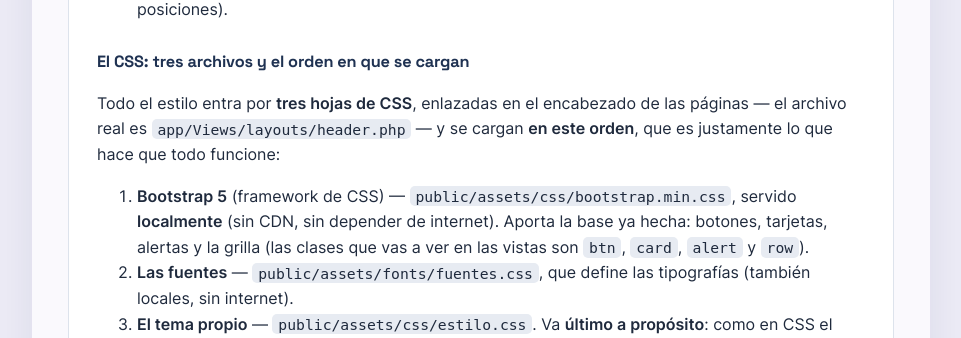
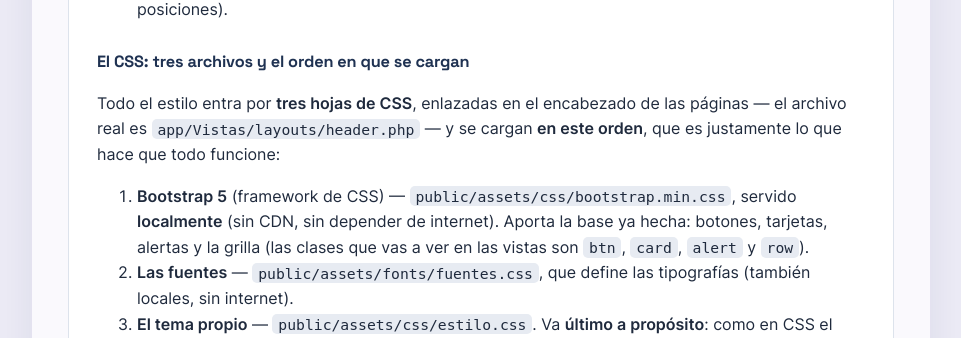
Before and after one commit to ra3gar/tarea_crud_php, a PHP site: page /docs/guia-lectura.html in a window 1280 px wide. Shown: the part 1744-2082 px from the top of the page, without its empty margins (159-1120 px from the left). Run offline with PHP 8.4, Linux system fonts and the light colour scheme.

Commit message:
docs: actualizar rutas en guías y comentarios a la estructura MVC clásica
Las guías HTML, los Markdown de docs/ y los comentarios de cabecera en
controladores, servicios y routes/web.php aún referenciaban la estructura
anterior (app/Controllers/, app/Models/, app/Views/, app/Modules/).
Se actualizan a las carpetas reales: Controladores/, Modelos/, Vistas/,
Servicios/.

```diff
--- a/docs/guia-lectura.html
+++ b/docs/guia-lectura.html
@@ -158,7 +158,7 @@
 
   <h3>El CSS: tres archivos y el orden en que se cargan</h3>
   <p>Todo el estilo entra por <strong>tres hojas de CSS</strong>, enlazadas en el encabezado de
-     las páginas — el archivo real es <code class="inline">app/Views/layouts/header.php</code> — y
+     las páginas — el archivo real es <code class="inline">app/Vistas/layouts/header.php</code> — y
      se cargan <strong>en este orden</strong>, que es justamente lo que hace que todo funcione:</p>
   <ol>
     <li><strong>Bootstrap 5</strong> (framework de CSS) — <code class="inline">public/assets/css/bootstrap.min.css</code>, servido <strong>localmente</strong> (sin CDN, sin depender de internet). Aporta la base ya hecha: botones, tarjetas, alertas y la grilla (las clases que vas a ver en las vistas son <code class="inline">btn</code>, <code class="inline">card</code>, <code class="inline">alert</code> y <code class="inline">row</code>).</li>
@@ -261,7 +261,7 @@
     <path d="M677,158 l5,5 10,-11" fill="none" stroke="#157f52" stroke-width="2.4" stroke-linecap="round" stroke-linejoin="round"/>
   </svg>
   <p>Dónde se usa: la función <code class="inline">db()</code> de <code class="inline">app/funciones.php</code> abre la conexión; todos los
-     métodos en <code class="inline">app/Models/</code> usan PDO para hacer sus consultas.</p>
+     métodos en <code class="inline">app/Modelos/</code> usan PDO para hacer sus consultas.</p>
 
   <h3>La API de contraseñas: guardar sin ver</h3>
   <p>Guardar una contraseña en texto plano en la base de datos es peligroso: si alguien accede a
@@ -275,7 +275,7 @@
         lo que escribió contra la huella guardada. No "descifra" nada: vuelve a calcular la huella
         de lo escrito y comprueba si coincide. Si sí → acceso; si no → rechaza.</li>
   </ul>
-  <p>Dónde se usa: <code class="inline">app/Controllers/AuthController.php</code> al registrar
+  <p>Dónde se usa: <code class="inline">app/Controladores/AuthController.php</code> al registrar
      (hash) y al hacer login (verify). La respuesta de seguridad de recuperación de contraseña
      se guarda con el mismo mecanismo.</p>
 
@@ -324,7 +324,7 @@
         usarla.</li>
   </ul>
   <p>Dónde se usa: <code class="inline">proteger_sesion()</code>, en <code class="inline">app/funciones.php</code>,
-     revisa la sesión en cada petición protegida; <code class="inline">app/Controllers/AuthController.php</code> la crea
+     revisa la sesión en cada petición protegida; <code class="inline">app/Controladores/AuthController.php</code> la crea
      al entrar (regenerando el id, para evitar fijación de sesión) y la destruye al salir.</p>
 </section>
 
@@ -421,7 +421,7 @@
   <p>Son tres archivos sueltos en la raíz de <code class="inline">app/</code>. No hay clase base ni
      carpeta <code class="inline">Core/</code>: cada pieza es lo más simple que resuelve su problema.</p>
   <ul>
-    <li><code class="inline">app/autoload.php</code> — registra el autoloader con una sola regla: el namespace <code class="inline">App\</code> corresponde a la carpeta <code class="inline">app/</code>, así que <code class="inline">App\Models\Producto</code> se busca en <code class="inline">app/Models/Producto.php</code>. Sin Composer y sin configuración.</li>
+    <li><code class="inline">app/autoload.php</code> — registra el autoloader con una sola regla: el namespace <code class="inline">App\</code> corresponde a la carpeta <code class="inline">app/</code>, así que <code class="inline">App\Modelos\Producto</code> se busca en <code class="inline">app/Modelos/Producto.php</code>. Sin Composer y sin configuración.</li>
     <li><code class="inline">app/Router.php</code> — la única clase del núcleo, porque es la única pieza que necesita <strong>guardar estado</strong>: la tabla de rutas. <code class="inline">agregar()</code> la llena y <code class="inline">despachar()</code> la consulta, compara la dirección pedida pedazo por pedazo, aplica el permiso declarado y recién entonces instancia el controlador.</li>
     <li><code class="inline">app/funciones.php</code> — doce funciones sueltas que usa todo el proyecto, en cuatro grupos:
       <ul>
@@ -441,7 +441,7 @@
     <span class="note-t">Por qué <code class="inline">vista()</code> tiene un parámetro con guiones bajos</span>
     <p>La firma real es <code class="inline">vista(string $__viewPath, array $datos = [])</code>, y por
        dentro hace dos cosas: <code class="inline">extract($datos)</code> y después
-       <code class="inline">require __DIR__ . '/Views/' . $__viewPath . '.php'</code>.</p>
+       <code class="inline">require dirname(__DIR__) . '/Vistas/' . strtolower($__viewPath) . '.php'</code>.</p>
     <p><code class="inline">extract()</code> convierte las claves del arreglo en variables: si le pasás
        <code class="inline">['productos' =&gt; [...]]</code>, dentro de la vista existe
        <code class="inline">$productos</code>. Eso es justamente lo que hace útil a la función, pero
@@ -450,26 +450,26 @@
        pasaba <code class="inline">['nombre' =&gt; '', ...]</code> para precargar el formulario. El
        <code class="inline">extract()</code> dejaba <code class="inline">$nombre</code> en cadena vacía,
        y el <code class="inline">require</code> terminaba buscando
-       <code class="inline">app/Views/.php</code>: error fatal en <code class="inline">/registro</code>.
+       <code class="inline">app/Vistas/.php</code>: error fatal en <code class="inline">/registro</code>.
        Con <code class="inline">$__viewPath</code> la colisión es imposible, porque ninguna vista recibe
        un dato que se llame así.</p>
   </div>
 
-  <h3>Los controladores (<code class="inline">app/Controllers/</code>)</h3>
+  <h3>Los controladores (<code class="inline">app/Controladores/</code>)</h3>
   <p>Cada controlador recibe una petición del Router, le pide datos al modelo y elige la vista a mostrar.</p>
   <ul>
-    <li><code class="inline">app/Controllers/ProductoController.php</code> — gestiona el CRUD completo de productos: listar con filtro/búsqueda, mostrar formulario de alta (<code class="inline">crear</code>), procesar el formulario (<code class="inline">guardar</code>), editar, actualizar y eliminar.</li>
-    <li><code class="inline">app/Controllers/CategoriaController.php</code> — lista las categorías, agrega una nueva (si no existe ya) y borra una <strong>solo si ningún producto la está usando</strong>. Lo alcanza cualquier usuario con sesión iniciada, no hace falta ser admin.</li>
-    <li><code class="inline">app/Controllers/UsuarioController.php</code> — gestiona el CRUD de usuarios (solo admin): listar, crear, editar, resetear la contraseña y eliminar. Tiene dos candados de negocio: no podés eliminar tu propia cuenta, y no podés quitar ni borrar al último administrador que quede.</li>
-    <li><code class="inline">app/Controllers/AuthController.php</code> — maneja el ciclo de autenticación: mostrar y procesar el formulario de login, el registro de nuevos usuarios, la recuperación de contraseña por pregunta de seguridad y el logout.</li>
+    <li><code class="inline">app/Controladores/ProductoController.php</code> — gestiona el CRUD completo de productos: listar con filtro/búsqueda, mostrar formulario de alta (<code class="inline">crear</code>), procesar el formulario (<code class="inline">guardar</code>), editar, actualizar y eliminar.</li>
+    <li><code class="inline">app/Controladores/CategoriaController.php</code> — lista las categorías, agrega una nueva (si no existe ya) y borra una <strong>solo si ningún producto la está usando</strong>. Lo alcanza cualquier usuario con sesión iniciada, no hace falta ser admin.</li>
+    <li><code class="inline">app/Controladores/UsuarioController.php</code> — gestiona el CRUD de usuarios (solo admin): listar, crear, editar, resetear la contraseña y eliminar. Tiene dos candados de negocio: no podés eliminar tu propia cuenta, y no podés quitar ni borrar al último administrador que quede.</li>
+    <li><code class="inline">app/Controladores/AuthController.php</code> — maneja el ciclo de autenticación: mostrar y procesar el formulario de login, el registro de nuevos usuarios, la recuperación de contraseña por pregunta de seguridad y el logout.</li>
   </ul>
 
-  <h3>Los modelos (<code class="inline">app/Models/</code>)</h3>
+  <h3>Los modelos (<code class="inline">app/Modelos/</code>)</h3>
   <p>Solo hablan con la base de datos. Todas las consultas usan <em>prepared statements</em>; los modelos no saben nada de HTTP ni de HTML.</p>
   <ul>
-    <li><code class="inline">app/Models/Producto.php</code> — consultas de productos: listar con filtros opcionales, obtener uno por id, crear, actualizar, eliminar y validar los datos del formulario. También calcula los números del tablero: <code class="inline">metricas()</code> (los cuatro indicadores), <code class="inline">valorPorCategoria()</code> (alimenta el gráfico de barras) y <code class="inline">stockPorCategoria()</code> (alimenta el de pastel). Un método privado <code class="inline">filtro()</code> arma el <code class="inline">WHERE</code> una sola vez y lo reusan todas.</li>
-    <li><code class="inline">app/Models/Categoria.php</code> — listar todas, devolver solo los nombres para los desplegables, comprobar si una ya existe, crear, eliminar y <code class="inline">enUso()</code>, que cuenta cuántos productos usan una categoría para no borrar una que esté en uso.</li>
-    <li><code class="inline">app/Models/Usuario.php</code> — buscar por login, comprobar si existe, traer la pregunta de seguridad para la recuperación, cambiar la contraseña, y el CRUD del panel: listar, buscar por id, crear, actualizar, eliminar. Además <code class="inline">contarAdmins()</code> y <code class="inline">contarTodos()</code>, que sostienen el candado del último administrador y la regla de que el primer usuario del sistema nace admin.</li>
+    <li><code class="inline">app/Modelos/Producto.php</code> — consultas de productos: listar con filtros opcionales, obtener uno por id, crear, actualizar, eliminar y validar los datos del formulario. También calcula los números del tablero: <code class="inline">metricas()</code> (los cuatro indicadores), <code class="inline">valorPorCategoria()</code> (alimenta el gráfico de barras) y <code class="inline">stockPorCategoria()</code> (alimenta el de pastel). Un método privado <code class="inline">filtro()</code> arma el <code class="inline">WHERE</code> una sola vez y lo reusan todas.</li>
+    <li><code class="inline">app/Modelos/Categoria.php</code> — listar todas, devolver solo los nombres para los desplegables, comprobar si una ya existe, crear, eliminar y <code class="inline">enUso()</code>, que cuenta cuántos productos usan una categoría para no borrar una que esté en uso.</li>
+    <li><code class="inline">app/Modelos/Usuario.php</code> — buscar por login, comprobar si existe, traer la pregunta de seguridad para la recuperación, cambiar la contraseña, y el CRUD del panel: listar, buscar por id, crear, actualizar, eliminar. Además <code class="inline">contarAdmins()</code> y <code class="inline">contarTodos()</code>, que sostienen el candado del último administrador y la regla de que el primer usuario del sistema nace admin.</li>
   </ul>
 
   <h3>Los permisos (dos funciones, no middlewares)</h3>
@@ -498,23 +498,23 @@
        entrar, agregar y borrar categorías. Lo único reservado al administrador es la gestión de usuarios.</p>
   </div>
 
-  <h3>Las vistas (<code class="inline">app/Views/</code>)</h3>
+  <h3>Las vistas (<code class="inline">app/Vistas/</code>)</h3>
   <p>Solo arman el HTML que se ve. No consultan la base de datos ni toman decisiones (nada de <em>lógica de negocio</em>): reciben del controlador las <strong>variables</strong> con los datos ya listos —por ejemplo, la lista de productos a mostrar— y se limitan a pintarlos.</p>
   <ul>
-    <li><code class="inline">app/Views/layouts/header.php</code> — encabezado compartido: <code class="inline">&lt;head&gt;</code>, las tres hojas de CSS y la barra de navegación con el menú.</li>
-    <li><code class="inline">app/Views/layouts/footer.php</code> — cierre de página: etiquetas <code class="inline">&lt;/body&gt;&lt;/html&gt;</code>. Los avisos de un solo uso NO se muestran acá: los imprime <code class="inline">header.php</code>, que lee <code class="inline">$_SESSION['mensaje']</code> y lo borra en el acto para que no vuelva a aparecer.</li>
-    <li><code class="inline">app/Views/productos/index.php</code> — tablero con gráficos + tabla de productos con búsqueda y filtro por categoría.</li>
-    <li><code class="inline">app/Views/productos/crear.php</code> — formulario de alta de producto. Incluye <code class="inline">_campos.php</code>.</li>
-    <li><code class="inline">app/Views/productos/editar.php</code> — formulario de edición. También incluye <code class="inline">_campos.php</code> con los valores ya cargados.</li>
-    <li><code class="inline">app/Views/productos/eliminar.php</code> — pantalla de confirmación antes de borrar un producto.</li>
-    <li><code class="inline">app/Views/productos/_campos.php</code> — fragmento reutilizable con los campos del formulario de producto (nombre, descripción, precio, stock, categoría). Lo incluyen tanto <code class="inline">crear.php</code> como <code class="inline">editar.php</code> para no duplicar el HTML.</li>
-    <li><code class="inline">app/Views/categorias/index.php</code> — lista de categorías con el formulario de alta y el botón de borrado. Accesible para cualquier usuario con sesión.</li>
-    <li><code class="inline">app/Views/usuarios/index.php</code> — lista de usuarios con sus roles (solo admin).</li>
-    <li><code class="inline">app/Views/usuarios/crear.php</code> — formulario para que un admin cree un nuevo usuario.</li>
-    <li><code class="inline">app/Views/usuarios/editar.php</code> — formulario para editar datos y rol de un usuario existente.</li>
-    <li><code class="inline">app/Views/auth/login.php</code> — formulario de inicio de sesión.</li>
-    <li><code class="inline">app/Views/auth/registro.php</code> — formulario de registro de cuenta nueva.</li>
-    <li><code class="inline">app/Views/auth/recuperar.php</code> — formulario de recuperación de contraseña por pregunta de seguridad.</li>
+    <li><code class="inline">app/Vistas/layouts/header.php</code> — encabezado compartido: <code class="inline">&lt;head&gt;</code>, las tres hojas de CSS y la barra de navegación con el menú.</li>
+    <li><code class="inline">app/Vistas/layouts/footer.php</code> — cierre de página: etiquetas <code class="inline">&lt;/body&gt;&lt;/html&gt;</code>. Los avisos de un solo uso NO se muestran acá: los imprime <code class="inline">header.php</code>, que lee <code class="inline">$_SESSION['mensaje']</code> y lo borra en el acto para que no vuelva a aparecer.</li>
+    <li><code class="inline">app/Vistas/productos/index.php</code> — tablero con gráficos + tabla de productos con búsqueda y filtro por categoría.</li>
+    <li><code class="inline">app/Vistas/productos/crear.php</code> — formulario de alta de producto. Incluye <code class="inline">_campos.php</code>.</li>
+    <li><code class="inline">app/Vistas/productos/editar.php</code> — formulario de edición. También incluye <code class="inline">_campos.php</code> con los valores ya cargados.</li>
+    <li><code class="inline">app/Vistas/productos/eliminar.php</code> — pantalla de confirmación antes de borrar un producto.</li>
+    <li><code class="inline">app/Vistas/productos/_campos.php</code> — fragmento reutilizable con los campos del formulario de producto (nombre, descripción, precio, stock, categoría). Lo incluyen tanto <code class="inline">crear.php</code> como <code class="inline">editar.php</code> para no duplicar el HTML.</li>
+    <li><code class="inline">app/Vistas/categorias/index.php</code> — lista de categorías con el formulario de alta y el botón de borrado. Accesible para cualquier usuario con sesión.</li>
+    <li><code class="inline">app/Vistas/usuarios/index.php</code> — lista de usuarios con sus roles (solo admin).</li>
+    <li><code class="inline">app/Vistas/usuarios/crear.php</code> — formulario para que un admin cree un nuevo usuario.</li>
+    <li><code class="inline">app/Vistas/usuarios/editar.php</code> — formulario para editar datos y rol de un usuario existente.</li>
+    <li><code class="inline">app/Vistas/auth/login.php</code> — formulario de inicio de sesión.</li>
+    <li><code class="inline">app/Vistas/auth/registro.php</code> — formulario de registro de cuenta nueva.</li>
+    <li><code class="inline">app/Vistas/auth/recuperar.php</code> — formulario de recuperación de contraseña por pregunta de seguridad.</li>
   </ul>
 
   <h3>Las rutas (<code class="inline">routes/web.php</code>)</h3>
@@ -700,7 +700,7 @@
   <p class="lead">Las seis reglas que el proyecto no rompe nunca, cada una con el archivo y el bloque
      que la implementa.</p>
   <ol>
-    <li><strong>Sin inyección SQL:</strong> todas las consultas usan <em>prepared statements</em> en los modelos (<code class="inline">app/Models/</code>), con <code class="inline">EMULATE_PREPARES</code> desactivado para que las prepare el servidor MySQL de verdad.</li>
+    <li><strong>Sin inyección SQL:</strong> todas las consultas usan <em>prepared statements</em> en los modelos (<code class="inline">app/Modelos/</code>), con <code class="inline">EMULATE_PREPARES</code> desactivado para que las prepare el servidor MySQL de verdad.</li>
     <li><strong>Control de sesión:</strong> <code class="inline">proteger_sesion()</code> protege las rutas privadas según lo declarado en <code class="inline">routes/web.php</code>; el login guarda el usuario en la sesión y regenera el id.</li>
     <li><strong>Sin XSS:</strong> todo lo que se muestra pasa por <code class="inline">e()</code> en las vistas.</li>
     <li><strong>Sin CSRF:</strong> <code class="inline">verificar_csrf()</code> corre en <code class="inline">public/index.php</code> para <strong>todos</strong> los POST, en un solo lugar. Ningún formulario puede quedar sin proteger por olvido, y la comparación usa <code class="inline">hash_equals()</code> (tiempo constante).</li>
```
Also changed, not shown: app/Controladores/AuthController.php (+8 -9 lines), app/Controladores/ExportarController.php (+6 -7 lines), app/Controladores/ProductoController.php (+5 -6 lines), app/Servicios/ExcelExporter.php (+6 -7 lines), app/Servicios/PdfExporter.php (+8 -9 lines), docs/ARQUITECTURA.md (+6 -6 lines), docs/GUIA_CODIGO.md (+1 -1 lines), docs/guia-instalacion.html (+4 -3 lines), routes/web.php (+9 -8 lines).
